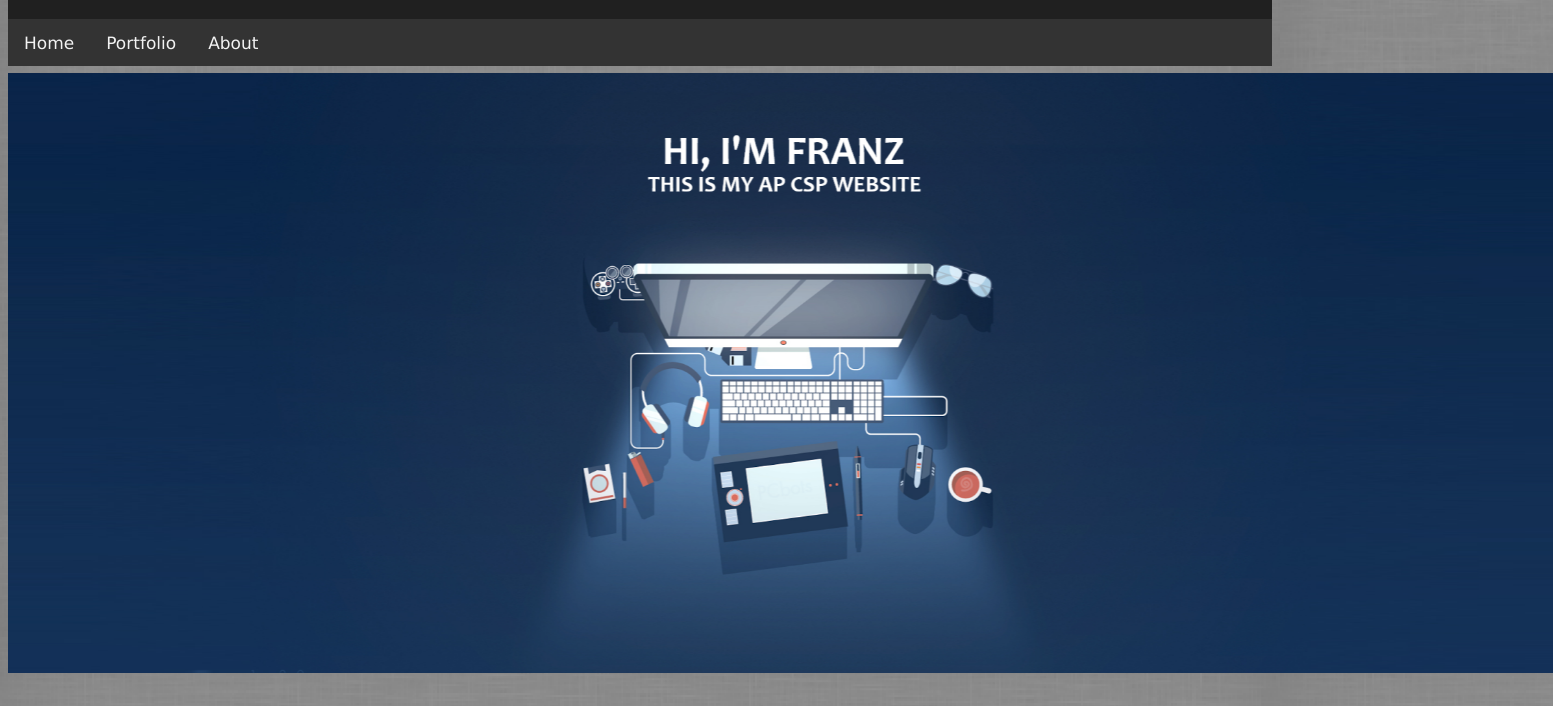
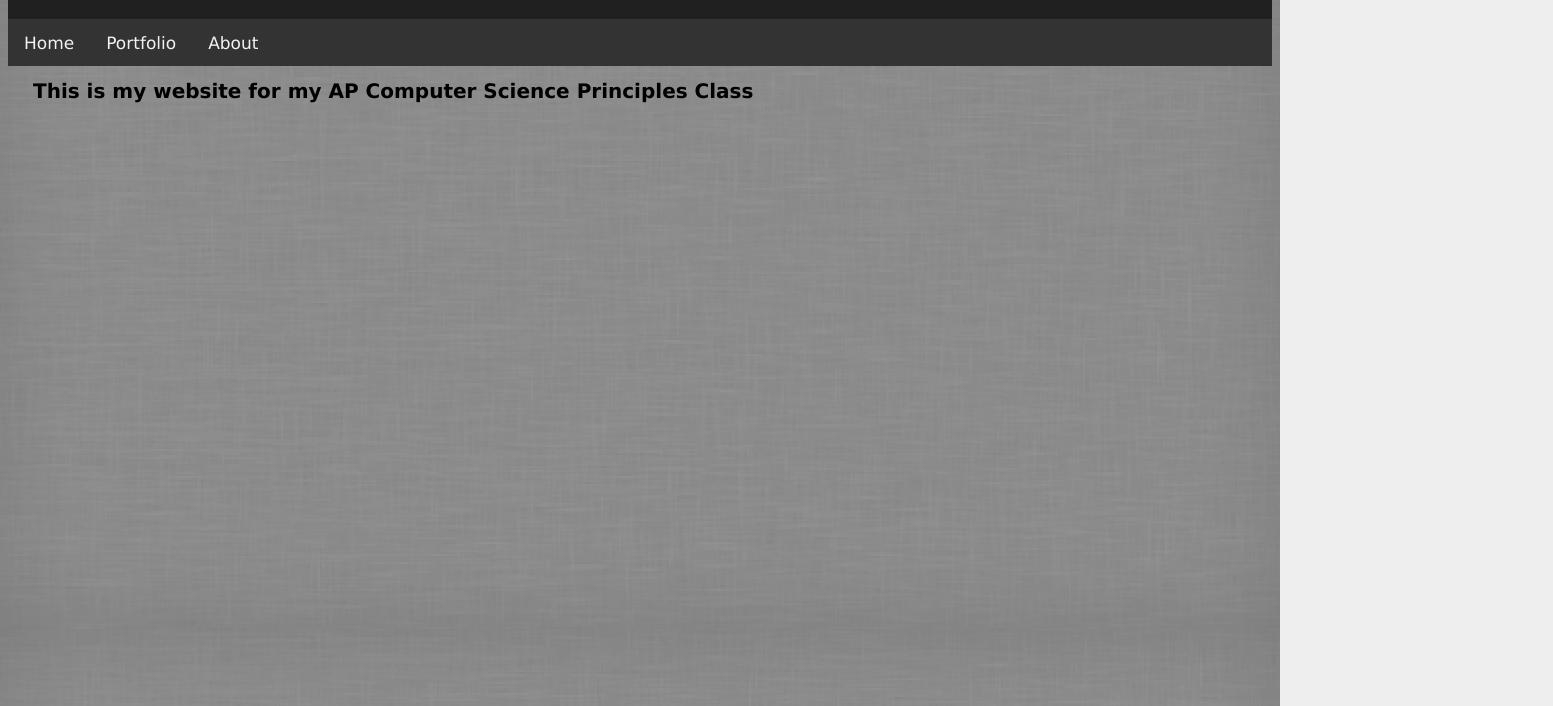
Before and after one commit to franz105/csp, a plain HTML site: page index.html in a window 1280 px wide. Shown: the part 94-800 px from the top of the page, 1553 px wide, since content can reach past the window. Drawn offline with Linux system fonts and the light colour scheme.

Commit message:
Update index.html

```diff
--- a/index.html
+++ b/index.html
@@ -15,6 +15,8 @@
         <a href="portfolio.html">Portfolio</a>
         <a href="about.html">About</a>
     </div>
-	<img src="images/cool.png" id="homepic">
+	<div class="content">
+		<h1>This is my website for my AP Computer Science Principles Class</h1>
+	  </div>
   </body>
 </html>
```
